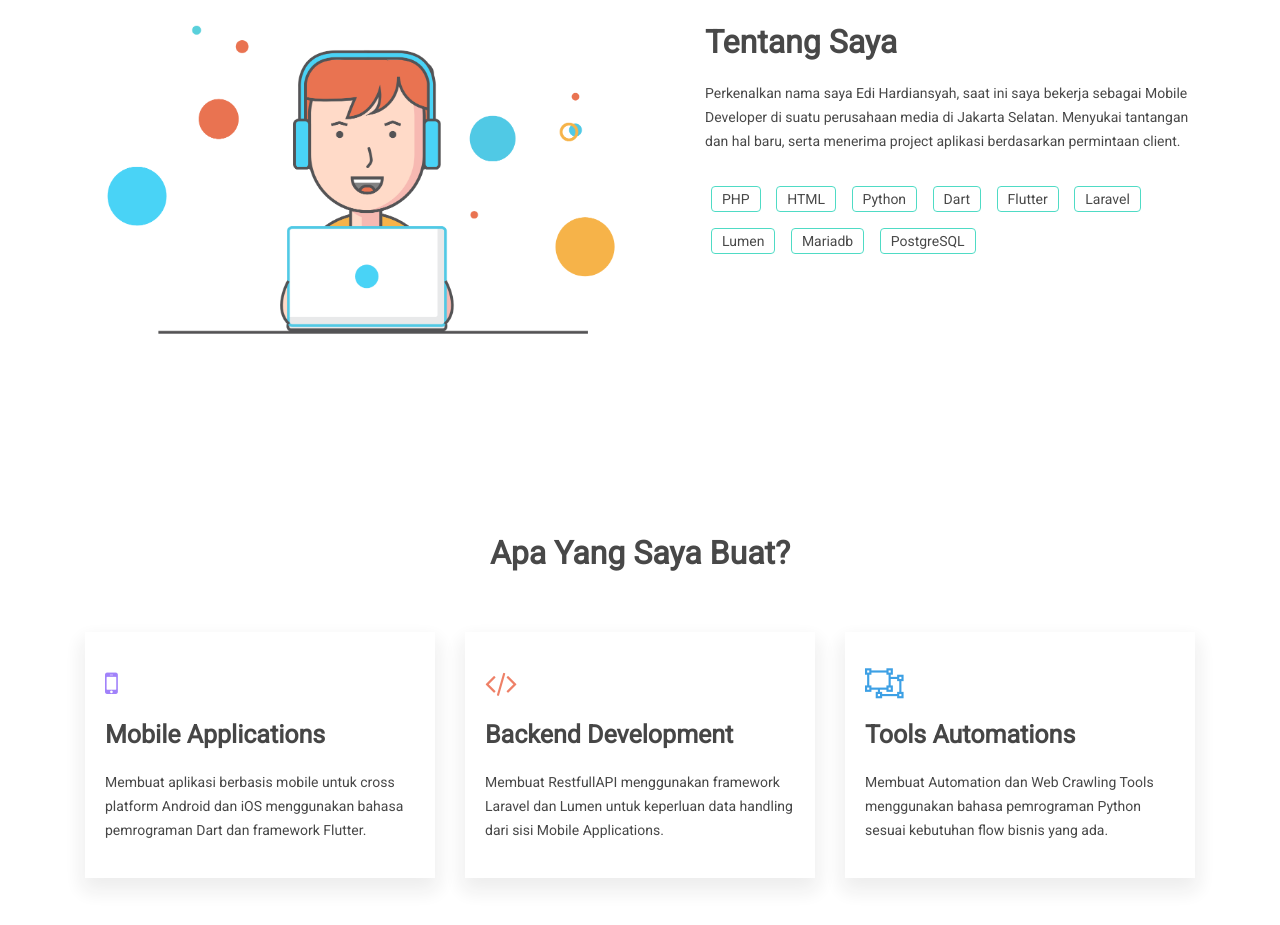
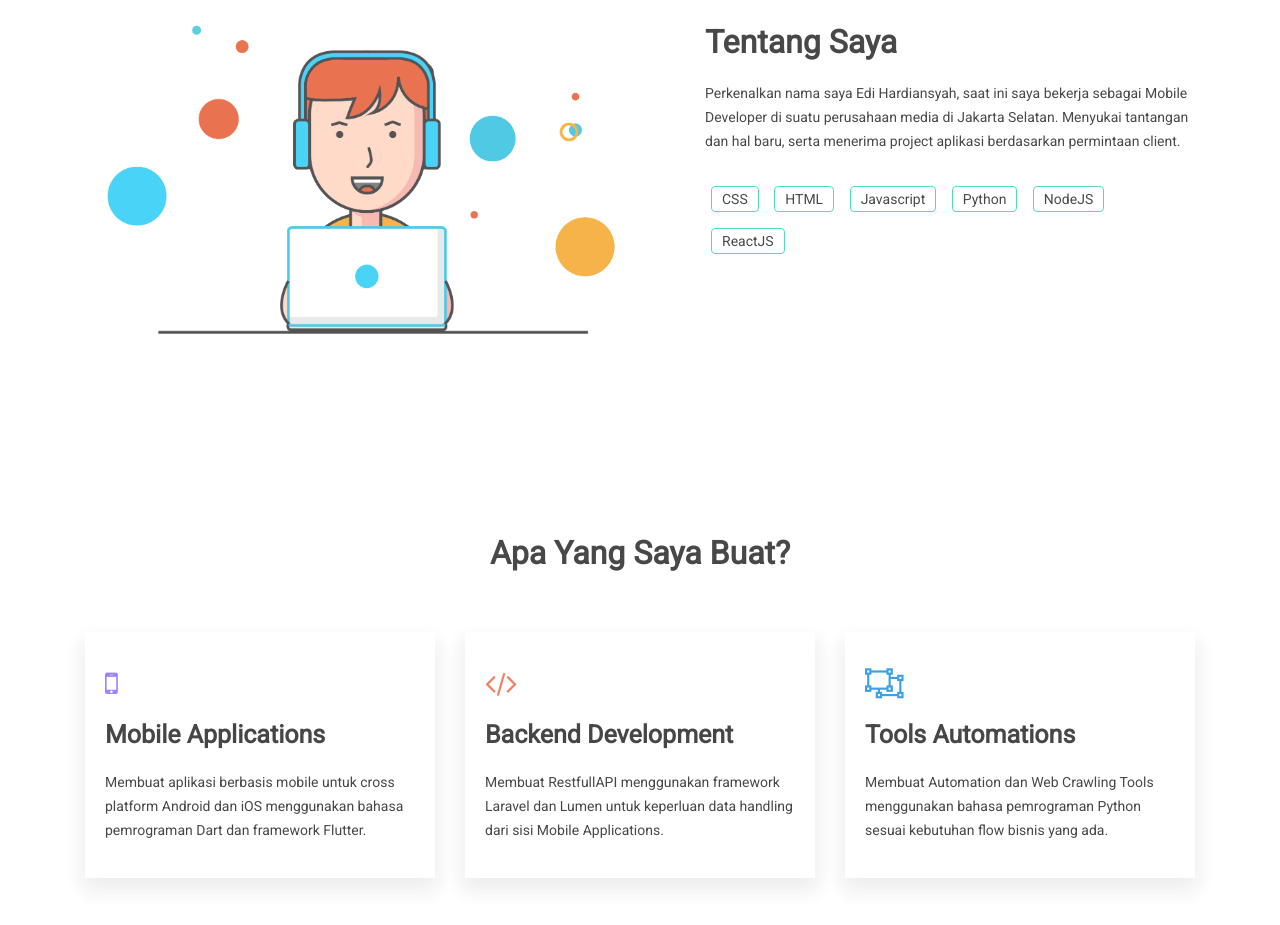
Before and after one commit to edihardi/portofolios, a plain HTML site: page index.html in a window 1280 px wide. Shown: the part 933-1858 px from the top of the page. Drawn offline with Linux system fonts and the light colour scheme; some packages are replaced by stand-ins of ours.

Commit message:
edit index

```diff
--- a/index.html
+++ b/index.html
@@ -169,16 +169,12 @@
                             </p>
                             <div class="mh-about-tag wow fadeInUp" data-wow-duration="0.8s" data-wow-delay="0.3s">
                                 <ul>
-                                    <li><span>PHP</span></li>
+                                    <li><span>CSS</span></li>
                                     <li><span>HTML</span></li>
+                                    <li><span>Javascript</span></li>
                                     <li><span>Python</span></li>
-                                    <li><span>Dart</span></li>
-                                    <li><span>Flutter</span></li>
-                                    <li><span>Laravel</span></li>
-                                    <li><span>Lumen</span></li>
-                                    <li><span>Mariadb</span></li>
-                                    <li><span>PostgreSQL</span></li>
-
+                                    <li><span>NodeJS</span></li>
+                                    <li><span>ReactJS</span></li>
                                 </ul>
                             </div>
                             <!-- <a target="_blank" href="https://leeyurani.com/Yusril_CV.jpg" class="btn btn-fill wow fadeInUp" data-wow-duration="0.8s" data-wow-delay="0.4s">Download CV <i class="fa fa-download"></i></a> -->
```
